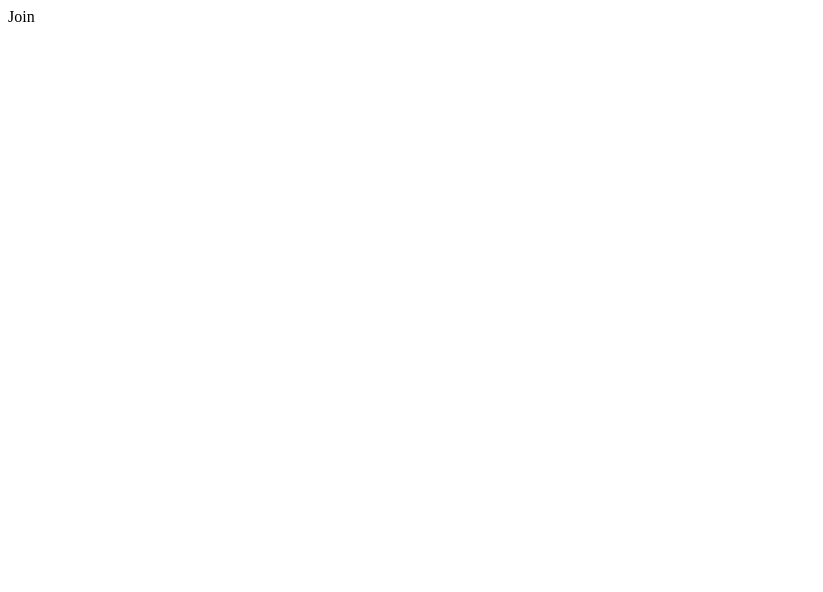
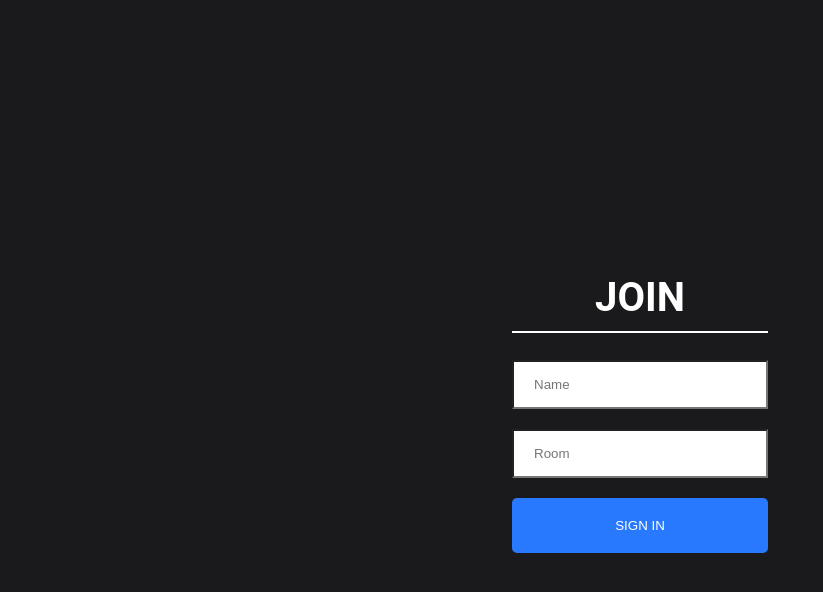
Before and after one commit to NourAdel/chat-app, a React (Create React App) app in the folder client/: page / in a window 1280 px wide. Shown: the top 592 px of the page, without its empty margins (0-823 px from the left). Built offline with nearby package versions, Linux system fonts and the light colour scheme.

Commit message:
join page

```diff
--- a/client/src/App.js
+++ b/client/src/App.js
@@ -1,8 +1,8 @@
 import React from "react";
 import { BrowserRouter as Router, Route } from "react-router-dom";
 
-import Join from "./components/Join";
-import Chat from "./components/Chat";
+import Join from "./components/Join/Join";
+import Chat from "./components/Chat/Chat";
 const App = () => {
   return (
     <Router>
--- a/client/src/components/Join.js
+++ /dev/null
@@ -1,7 +0,0 @@
-import React from "react";
-
-const Join = () => {
-  return <div>Join</div>;
-};
-
-export default Join;
--- /dev/null
+++ b/client/src/components/Join/Join.css
@@ -0,0 +1,71 @@
+html, body {
+    font-family: 'Roboto', sans-serif;
+    padding: 0;
+    margin: 0;
+  }
+
+  #root {
+    height: 100vh;
+  }
+
+  * {
+    box-sizing: border-box;
+  }
+
+  .joinOuterContainer {
+    display: flex;
+    justify-content: center;
+    text-align: center;
+    height: 100vh;
+    align-items: center;
+    background-color: #1A1A1D;
+  }
+
+  .joinInnerContainer {
+    width: 20%;
+  }
+
+  .joinInput {
+    border-radius: 0;
+    padding: 15px 20px;
+    width: 100%;
+  }
+
+  .heading {
+    color: white;
+    font-size: 2.5em;
+    padding-bottom: 10px;
+    border-bottom: 2px solid white;
+  }
+
+  .button {
+      color: #fff !important;
+      text-transform: uppercase;
+      text-decoration: none;
+      background: #2979FF;
+      padding: 20px;
+      border-radius: 5px;
+      display: inline-block;
+      border: none;
+      width: 100%;
+  }
+
+  .mt-20 {
+    margin-top: 20px;
+  }
+
+  @media (min-width: 320px) and (max-width: 480px) {
+    .joinOuterContainer {
+      height: 100%;
+    }
+
+    .joinInnerContainer {
+      width: 90%;
+    }
+
+
+  }
+
+  button:focus {
+    outline: 0;
+  }
--- /dev/null
+++ b/client/src/components/Join/Join.js
@@ -0,0 +1,42 @@
+import React, { useState } from "react";
+import { Link } from "react-router-dom";
+
+import "./Join.css";
+const Join = () => {
+  const [name, setName] = useState("");
+  const [room, setRoom] = useState("");
+
+  return (
+    <div className="joinOuterContainer">
+      <div className="joinInnerContainer">
+        <h1 className="heading">JOIN</h1>
+        <div>
+          <input
+            placeholder="Name"
+            className="joinInput"
+            type="text"
+            onChange={event => setName(event.target.value)}
+          />
+        </div>
+        <div>
+          <input
+            placeholder="Room"
+            className="joinInput mt-20"
+            type="text"
+            onChange={event => setRoom(event.target.value)}
+          />
+        </div>
+        <Link
+          onClick={event => (!name || !room ? event.preventDefault() : null)}
+          to={`/chat?name=${name}room=${room}`}
+        >
+          <button className="button mt-20" type="submit">
+            SIGN IN
+          </button>
+        </Link>
+      </div>
+    </div>
+  );
+};
+
+export default Join;
```
Also changed, not shown: client/src/components/Chat/Chat.css (added, +34 -0 lines), client/src/components/Chat/Chat.js (renamed from client/src/components/Chat.js).
